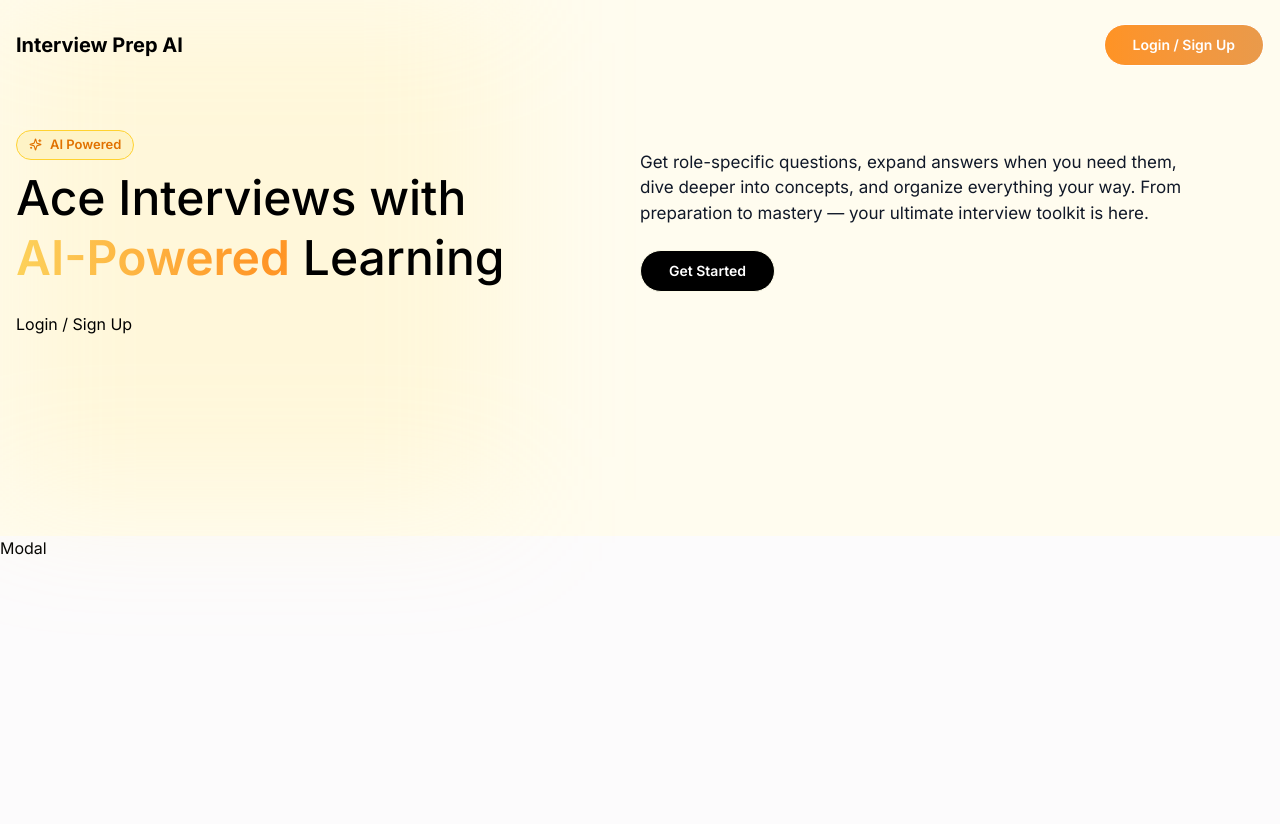
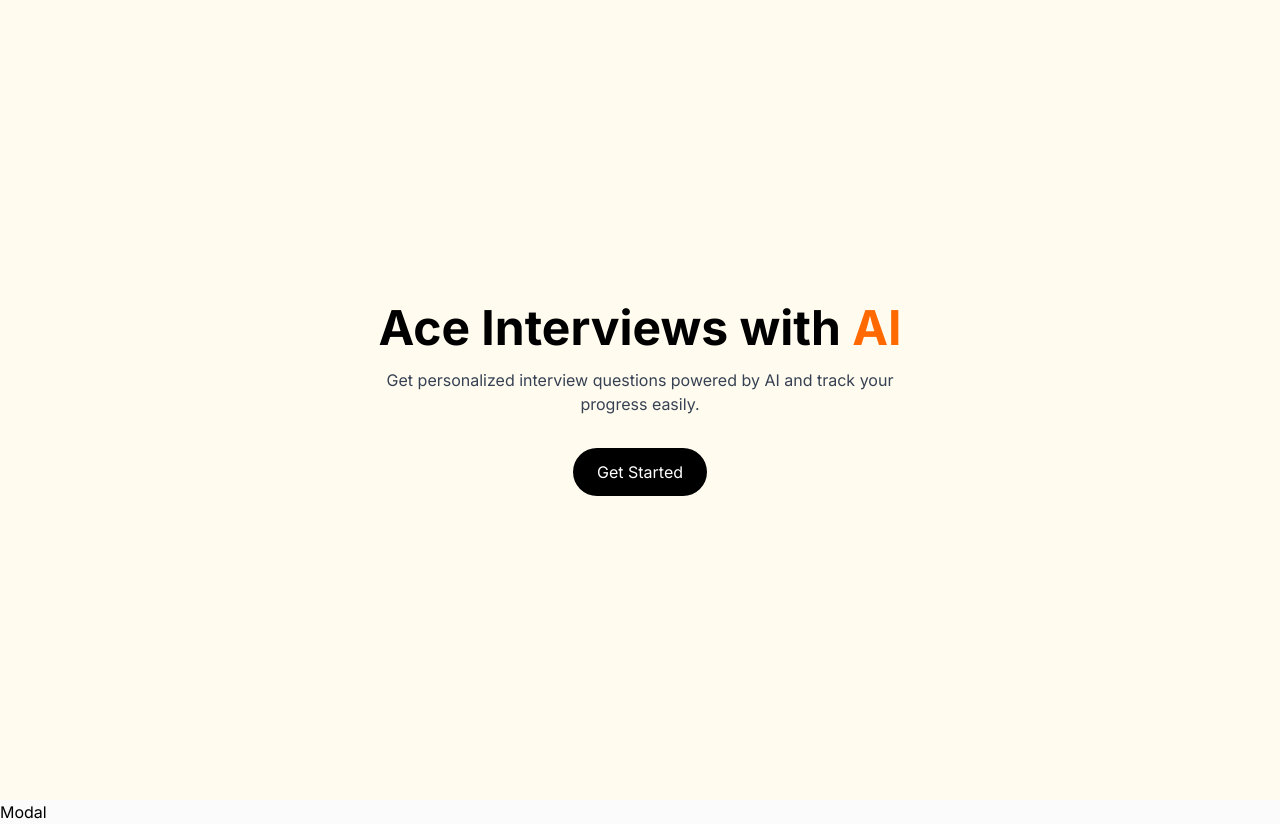
Before and after one commit to recep-demir/interview-prep-ai, a React (Vite) app in the folder frontend/: page / in a window 1280 px wide. Before the commit the page ends 800 px from the top, so only its background shows below. Built offline with nearby package versions, Linux system fonts and the light colour scheme.

Commit message:
Refactor LandingPage: Simplify layout and enhance user interface for better engagement

```diff
--- a/frontend/src/pages/LandingPage.jsx
+++ b/frontend/src/pages/LandingPage.jsx
@@ -1,16 +1,14 @@
 import React, { useState, useContext } from "react";
-import { APP_FEATURES } from "../utils/data";
 import { useNavigate } from "react-router-dom";
+import { UserContext } from "../context/userContext";
 import Modal from "../components/Modal";
 import Login from "./Auth/Login";
 import SignUp from "./Auth/SignUp";
-import { UserContext } from "../context/UserContext"
-import ProfileInfoCard from "../components/Cards/ProfileInfoCard";
-import { LuSparkles } from "react-icons/lu";
 
 const LandingPage = () => {
   const { user } = useContext(UserContext);
   const navigate = useNavigate();
+
   const [openAuthModal, setOpenAuthModal] = useState(false);
   const [currentPage, setCurrentPage] = useState("login");
 
@@ -24,72 +22,35 @@ const LandingPage = () => {
 
   return (
     <>
-      <div className="w-full min-h-full bg-[#FFFCEF]">
-        <div className="w-[500px] h-[500px] bg-amber-200/20 blur-[65px] absolute top-0 left-0" />
-
-        <div className="container mx-auto px-4 pt-6 pb-[200px] relative z-10">
-          {/* Header */}
-          <header className="flex justify-between items-center mb-16">
-            <div className="text-xl text-black font-bold">
-              Interview Prep AI
-            </div>
-            {user ? (
-              <ProfileInfoCard />
-            ) : (
-              <button
-                className="bg-linear-to-r from-[#FF9324] to-[#e99a4b] text-sm font-semibold text-white px-7 py-2.5 rounded-full hover:bg-black hover:text-white border border-white transition-colors cursor-pointer"
-                onClick={() => setOpenAuthModal(true)}
-              >
-                Login / Sign Up
-              </button>
-            )}
-          </header>
-
-          <div className="flex flex-col md:flex-row items-center">
-  <div className="w-full md:w-1/2 pr-4 mb-8 md:mb-0">
-    <div className="flex items-center justify-left mb-2">
-      <div className="flex items-center gap-2 text-[13px] text-amber-600 font-semibold bg-amber-100 px-3 py-1 rounded-full border border-amber-300">
-        <LuSparkles /> AI Powered
-      </div>
-    </div>
-
-    <h1 className="text-5xl text-black font-medium mb-6 leading-tight">
-      Ace Interviews with <br />
-      <span className="text-transparent bg-clip-text bg-[radial-gradient(circle,_#FF9324_0%,_#FCD760_100%)] bg-[length:200%_200%] animate-text-shine font-semibold">
-        AI-Powered
-      </span>{" "}
-      Learning
+      {/* Ana sayfa arka planı */}
+      <div className="w-full min-h-screen bg-[#FFFCEF] flex flex-col items-center justify-center text-center">
+        <h1 className="text-5xl font-bold text-black mb-4">
+          Ace Interviews with <span className="text-orange-500">AI</span>
         </h1>
-  </div>
-
-  <div className="w-full md:w-1/2">
-    <p className="text-[17px] text-gray-900 mr-0 md:mr-20 mb-6">
-      Get role-specific questions, expand answers when you need them, dive deeper into concepts, and organize everything your way. From preparation to mastery — your ultimate interview toolkit is here.
+        <p className="text-gray-700 max-w-xl mb-8">
+          Get personalized interview questions powered by AI and track your progress easily.
         </p>
 
+        {/* Buton */}
         <button
-      className="bg-black text-sm font-semibold text-white px-7 py-2.5 rounded-full hover:bg-yellow-100 hover:text-black border border-yellow-50 hover:border-yellow-300 transition-colors cursor-pointer"
+          className="bg-black text-white px-6 py-3 rounded-full hover:bg-orange-500 transition-colors"
           onClick={handleCTA}
         >
           Get Started
         </button>
       </div>
-</div>
 
-
-          {/* Geri kalan sayfa içeriği burada olacak */}
-          <button onClick={handleCTA}>
-            {user ? "Go to Dashboard" : "Login / Sign Up"}
-          </button>
-        </div>
-      </div>
-
-      <Modal isOpen={openAuthModal} onClose={() => setOpenAuthModal(false)}>
-        {currentPage === "login" ? (
-          <Login switchToSignUp={() => setCurrentPage("signup")} />
-        ) : (
-          <SignUp switchToLogin={() => setCurrentPage("login")} />
-        )}
+      {/* Modal */}
+      <Modal
+        isOpen={openAuthModal}
+        onClose={() => {
+          setOpenAuthModal(false);
+          setCurrentPage("login");
+        }}
+        hideHeader
+      >
+        {currentPage === "login" && <Login setCurrentPage={setCurrentPage} />}
+        {currentPage === "signup" && <SignUp setCurrentPage={setCurrentPage} />}
       </Modal>
     </>
   );
```
Lines whose indentation alone changed are shown as unchanged.
